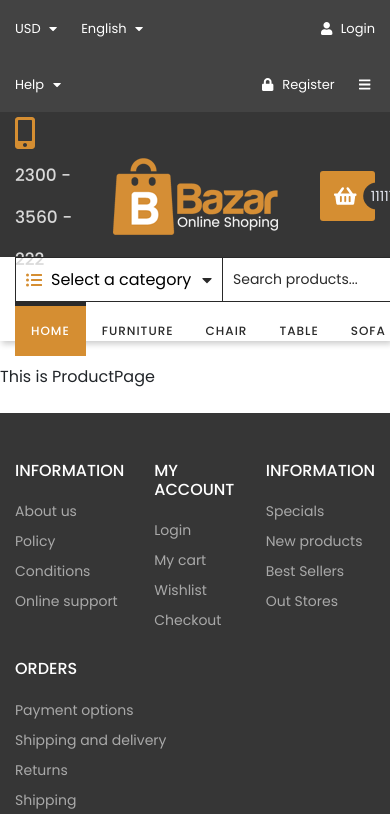
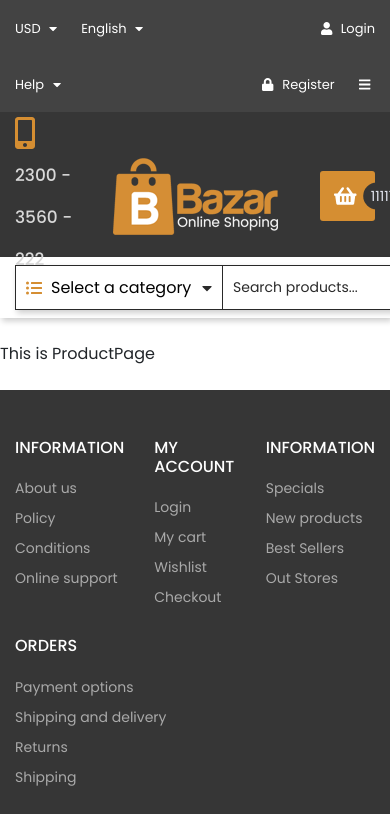
Before and after one commit to matwjablonski/kodilla-wdp-2505-01, a React (Create React App) app: page /product/1 in a window 390 px wide. Shown: the top 814 px of the page. Built offline with nearby package versions, Linux system fonts and the light colour scheme.

Commit message:
Add rosponsive mode for navigation for mobile, tablet and desktop

```diff
--- /dev/null
+++ b/src/components/layout/MenuBar/DesktopMenuBar/DesktopMenuBar.js
@@ -0,0 +1,41 @@
+import React from 'react';
+
+import ProductSearch from '../../../features/ProductSearch/ProductSearch';
+import styles from '../MenuBar.module.scss';
+
+const DesktopMenuBar = () => (
+  <div className='row align-items-center'>
+    <div className='col'>
+      <ProductSearch />
+    </div>
+    <div className={'col-auto ' + styles.menu}>
+      <ul>
+        <li>
+          <a href='#' className={styles.active}>
+            Home
+          </a>
+        </li>
+        <li>
+          <a href='#'>Furniture</a>
+        </li>
+        <li>
+          <a href='#'>Chair</a>
+        </li>
+        <li>
+          <a href='#'>Table</a>
+        </li>
+        <li>
+          <a href='#'>Sofa</a>
+        </li>
+        <li>
+          <a href='#'>Bedroom</a>
+        </li>
+        <li>
+          <a href='#'>Blog</a>
+        </li>
+      </ul>
+    </div>
+  </div>
+);
+
+export default DesktopMenuBar;
--- a/src/components/layout/MenuBar/MenuBar.js
+++ b/src/components/layout/MenuBar/MenuBar.js
@@ -1,48 +1,32 @@
 import React from 'react';
 import PropTypes from 'prop-types';
 
-import ProductSearch from '../../features/ProductSearch/ProductSearch';
+import styles from './MenuBar.module.scss';
+import DesktopMenuBar from './DesktopMenuBar/DesktopMenuBar';
+import TabletMenuBar from './TabletMenuBar/TabletMenuBar';
+import MobileMenuBar from './MobileMenuBar/MobileMenuBar';
 
-import styles from './MenuBar.module.scss';
+const MenuBar = ({ children }) => {
+  const DISPLAY_DESKTOP_CLASSES = 'd-none d-lg-flex';
+  const DISPLAY_TABLET_CLASSES = 'd-none d-md-flex d-lg-none';
+  const DISPLAY_MOBILE_CLASSES = 'd-flex d-md-none';
 
-const MenuBar = ({ children }) => (
-  <div className={styles.root}>
-    <div className='container'>
-      <div className='row align-items-center'>
-        <div className='col'>
-          <ProductSearch />
+  return (
+    <div className={styles.root}>
+      <div className='container py-2'>
+        <div className={DISPLAY_DESKTOP_CLASSES}>
+          <DesktopMenuBar />
         </div>
-        <div className={'col-auto ' + styles.menu}>
-          <ul>
-            <li>
-              <a href='#' className={styles.active}>
-                Home
-              </a>
-            </li>
-            <li>
-              <a href='#'>Furniture</a>
-            </li>
-            <li>
-              <a href='#'>Chair</a>
-            </li>
-            <li>
-              <a href='#'>Table</a>
-            </li>
-            <li>
-              <a href='#'>Sofa</a>
-            </li>
-            <li>
-              <a href='#'>Bedroom</a>
-            </li>
-            <li>
-              <a href='#'>Blog</a>
-            </li>
-          </ul>
+        <div className={DISPLAY_TABLET_CLASSES}>
+          <TabletMenuBar />
+        </div>
+        <div className={DISPLAY_MOBILE_CLASSES}>
+          <MobileMenuBar />
         </div>
       </div>
     </div>
-  </div>
-);
+  );
+};
 
 MenuBar.propTypes = {
   children: PropTypes.node,
--- a/src/components/layout/MenuBar/MenuBar.module.scss
+++ b/src/components/layout/MenuBar/MenuBar.module.scss
@@ -22,6 +22,14 @@
         display: flex;
         align-items: stretch;
       }
+    }
+  }
+
+  .mobileOptionsMenu {
+    width: 100%;
+    background: $white;
+    top: 45px;
+    z-index: 10000;
   }
 
   a {
@@ -48,4 +56,3 @@
     }
   }
 }
-}
--- /dev/null
+++ b/src/components/layout/MenuBar/MobileMenuBar/MobileMenuBar.js
@@ -0,0 +1,59 @@
+import React, { useState } from 'react';
+import ProductSearch from '../../../features/ProductSearch/ProductSearch';
+import { FontAwesomeIcon } from '@fortawesome/react-fontawesome';
+import { faBars } from '@fortawesome/free-solid-svg-icons';
+import styles from '../MenuBar.module.scss';
+
+const MobileMenuBar = () => {
+  const [menuOpen, setMenuOpen] = useState(false);
+
+  return (
+    <div
+      className={
+        'd-flex align-items-center justify-content-between position-relative ' +
+        styles.root
+      }
+    >
+      {menuOpen && (
+        <div className={'position-absolute ' + styles.mobileOptionsMenu}>
+          <ul className='list-unstyled mb-0 p-2'>
+            <li>
+              <a href='#'>Home</a>
+            </li>
+            <li>
+              <a href='#'>Furniture</a>
+            </li>
+            <li>
+              <a href='#'>Chair</a>
+            </li>
+            <li>
+              <a href='#'>Table</a>
+            </li>
+            <li>
+              <a href='#'>Sofa</a>
+            </li>
+            <li>
+              <a href='#'>Bedroom</a>
+            </li>
+            <li>
+              <a href='#'>Blog</a>
+            </li>
+          </ul>
+        </div>
+      )}
+      <div className='flex-grow-1'>
+        <ProductSearch />
+      </div>
+      <div className='ms-3'>
+        <button
+          className='btn btn-outline-secondary mx-1'
+          onClick={() => setMenuOpen(!menuOpen)}
+        >
+          <FontAwesomeIcon icon={faBars} />
+        </button>
+      </div>
+    </div>
+  );
+};
+
+export default MobileMenuBar;
--- /dev/null
+++ b/src/components/layout/MenuBar/TabletMenuBar/TabletMenuBar.js
@@ -0,0 +1,40 @@
+import React from 'react';
+import ProductSearch from '../../../features/ProductSearch/ProductSearch';
+import styles from '../MenuBar.module.scss';
+
+const TabletMenuBar = () => (
+  <div className='row align-items-center'>
+    <div className={'col-auto ' + styles.menu}>
+      <ul>
+        <li>
+          <a href='#' className={styles.active}>
+            Home
+          </a>
+        </li>
+        <li>
+          <a href='#'>Furniture</a>
+        </li>
+        <li>
+          <a href='#'>Chair</a>
+        </li>
+        <li>
+          <a href='#'>Table</a>
+        </li>
+        <li>
+          <a href='#'>Sofa</a>
+        </li>
+        <li>
+          <a href='#'>Bedroom</a>
+        </li>
+        <li>
+          <a href='#'>Blog</a>
+        </li>
+      </ul>
+    </div>
+    <div className='col'>
+      <ProductSearch />
+    </div>
+  </div>
+);
+
+export default TabletMenuBar;
--- a/src/styles/settings.scss
+++ b/src/styles/settings.scss
@@ -1,3 +1,5 @@
+$white: #fff;
+
 $base-padding: 24px;
 
 $header-topbar-bg: #434343;
```
Also changed, not shown: 1 other file (tests, documents, lock files or other folders). Lines whose indentation alone changed are shown as unchanged.
